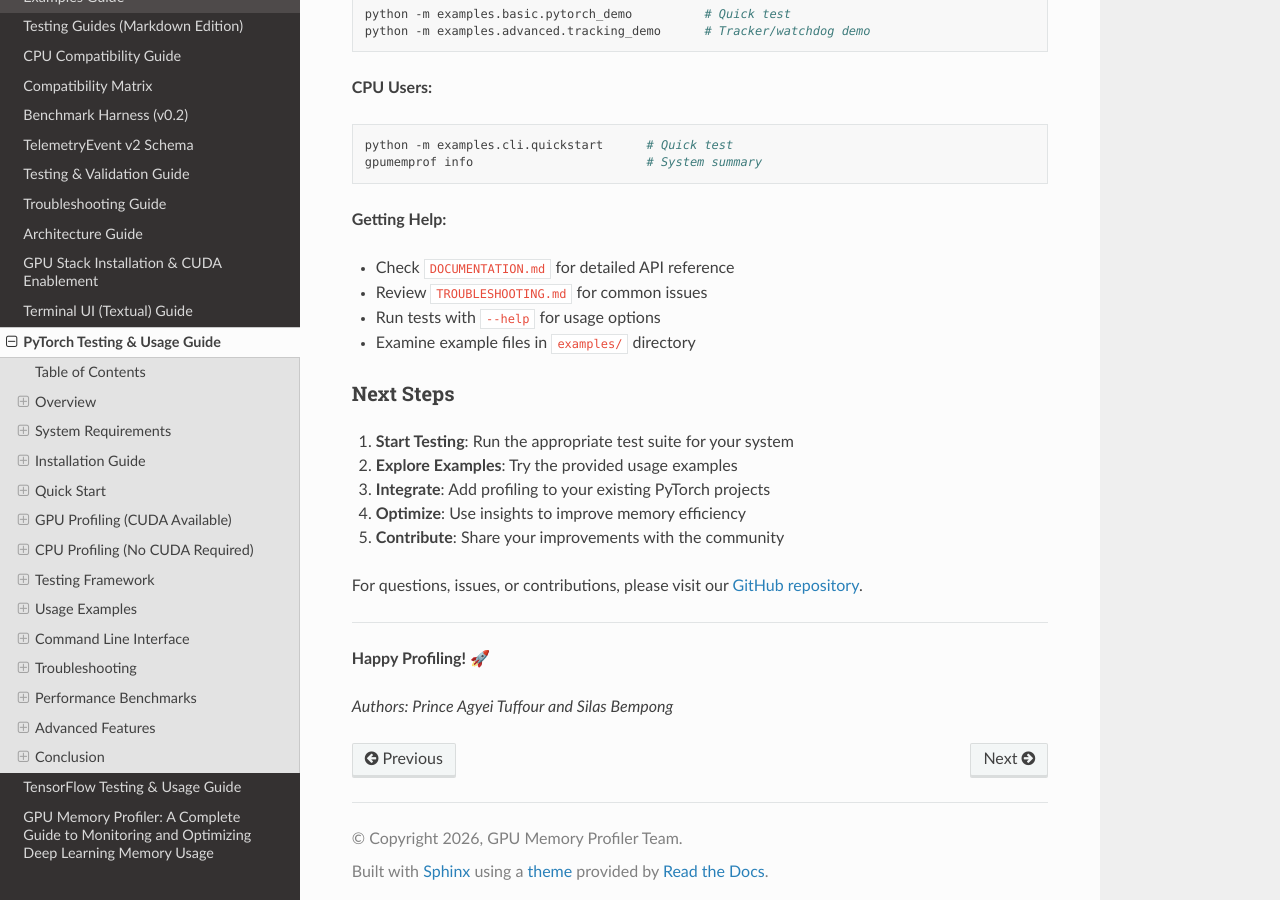
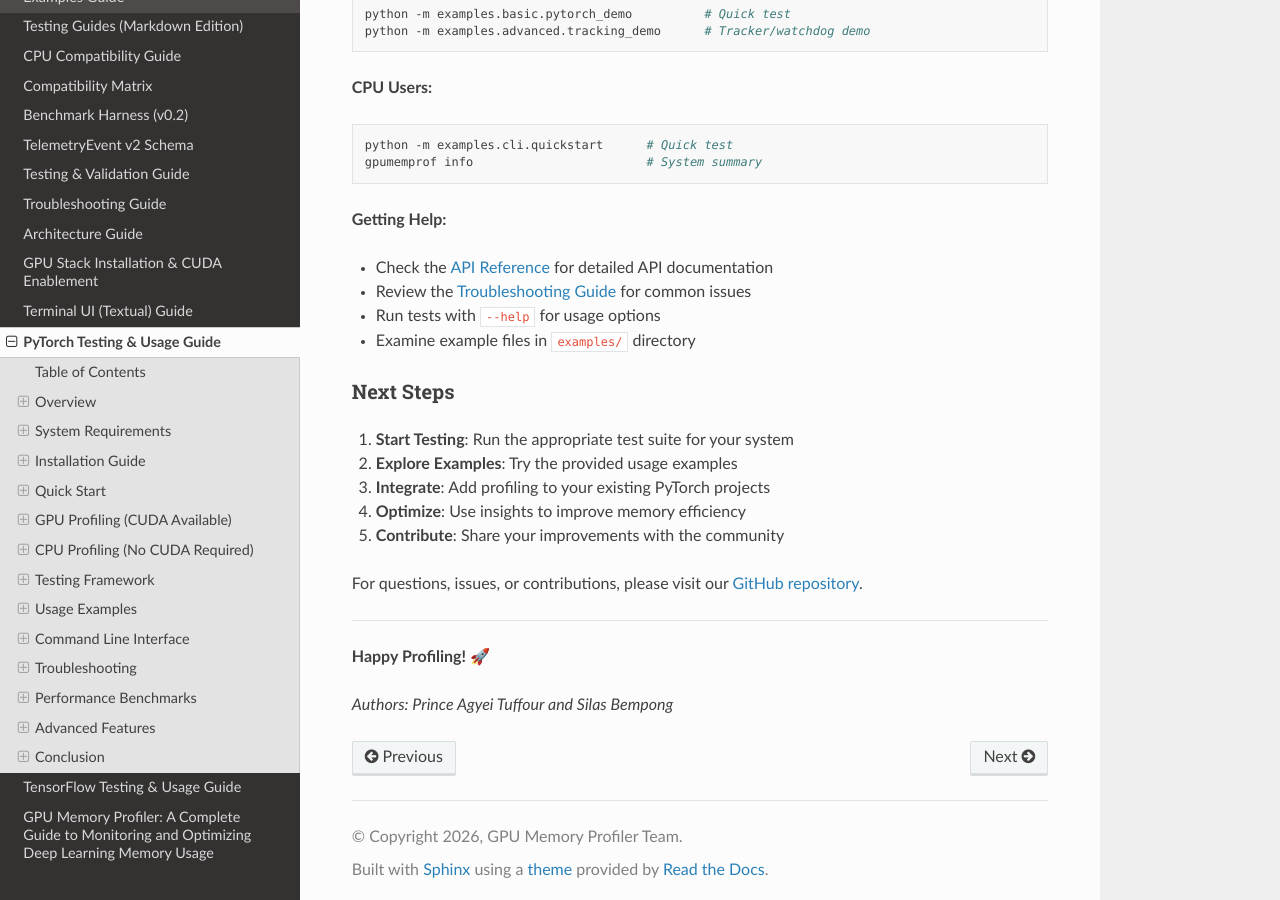
Before and after one commit to Silas-Asamoah/gpu-memory-profiler, a Sphinx documentation site: the page built from docs/pytorch_testing_guide.md, in a window 1280 px wide and 900 px high, scrolled down 24302 px. Built offline with Sphinx 7.4.7 and the Read the Docs theme 3.1.0, drawn with Linux system fonts in a browser that asks for light colours.

Commit message:
fix(docs/pytorch_testing_guide): replace broken DOCUMENTATION.md and TROUBLESHOOTING.md references
- DOCUMENTATION.md does not exist; link to api.md instead
- TROUBLESHOOTING.md has wrong case; link to troubleshooting.md with proper relative path

```diff
--- a/docs/pytorch_testing_guide.md
+++ b/docs/pytorch_testing_guide.md
@@ -1315,8 +1315,8 @@ gpumemprof info                        # System summary
 
 **Getting Help:**
 
--   Check `DOCUMENTATION.md` for detailed API reference
--   Review `TROUBLESHOOTING.md` for common issues
+-   Check the [API Reference](api.md) for detailed API documentation
+-   Review the [Troubleshooting Guide](troubleshooting.md) for common issues
 -   Run tests with `--help` for usage options
 -   Examine example files in `examples/` directory
 
```
